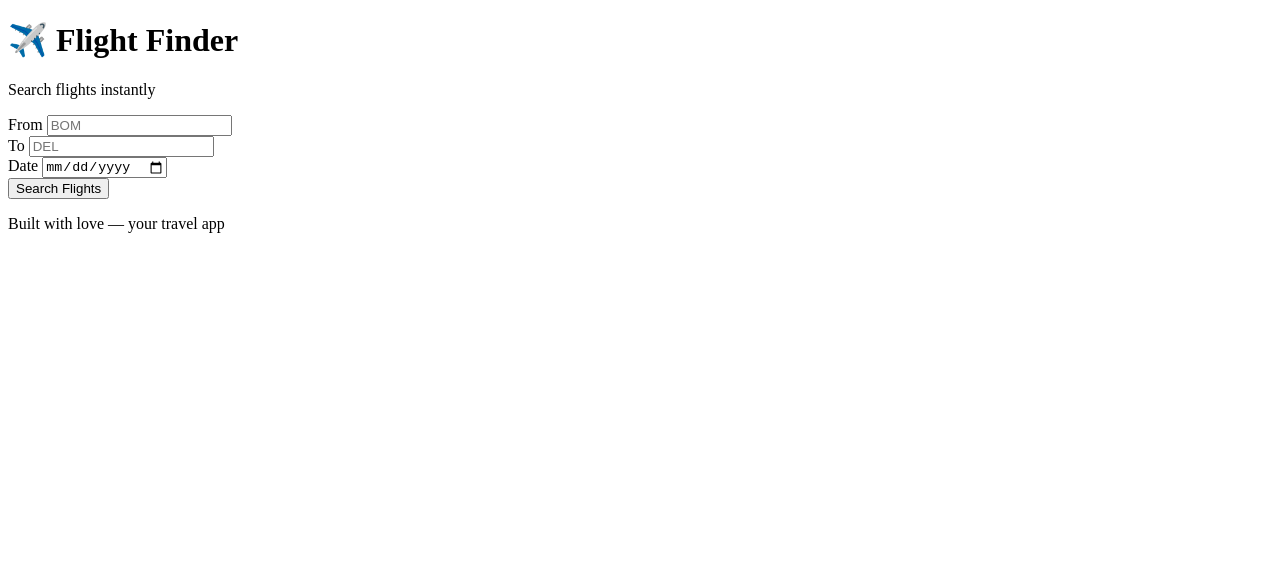
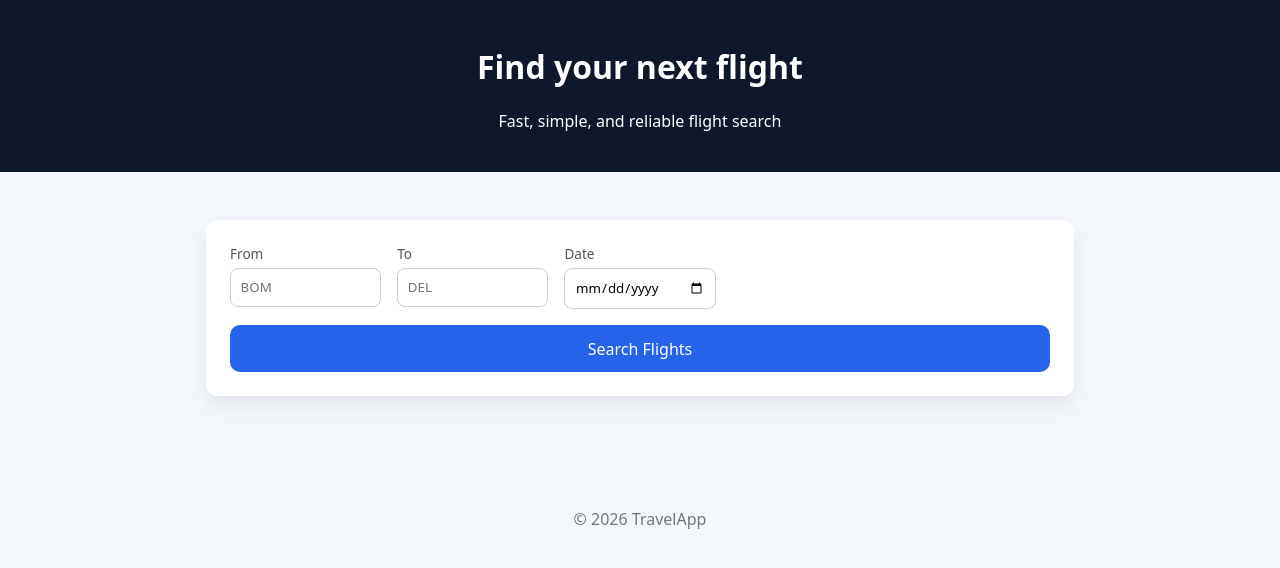
Before and after one commit to Shubh0904/TravelApp, a plain HTML site: page index.html in a window 1280 px wide. Drawn offline with Linux system fonts and the light colour scheme.

Commit message:
index.html

```diff
--- a/index.html
+++ b/index.html
@@ -3,14 +3,14 @@
 <head>
   <meta charset="UTF-8" />
   <meta name="viewport" content="width=device-width, initial-scale=1.0"/>
-  <title>Flight Search</title>
-  <link rel="stylesheet" href="styles.css" />
+  <title>Flight Finder</title>
+  <link rel="stylesheet" href="style.css" />
 </head>
 <body>
 
-  <header>
-    <h1>✈️ Flight Finder</h1>
-    <p>Search flights instantly</p>
+  <header class="hero">
+    <h1>Find your next flight </h1>
+    <p>Fast, simple, and reliable flight search</p>
   </header>
 
   <main>
@@ -33,11 +33,11 @@
       <button id="searchBtn">Search Flights</button>
     </section>
 
-    <section id="results"></section>
+    <section id="results" class="results"></section>
   </main>
 
   <footer>
-    <p>Built with love — your travel app</p>
+    <p>© 2026 TravelApp</p>
   </footer>
 
   <script src="app.js"></script>
```
